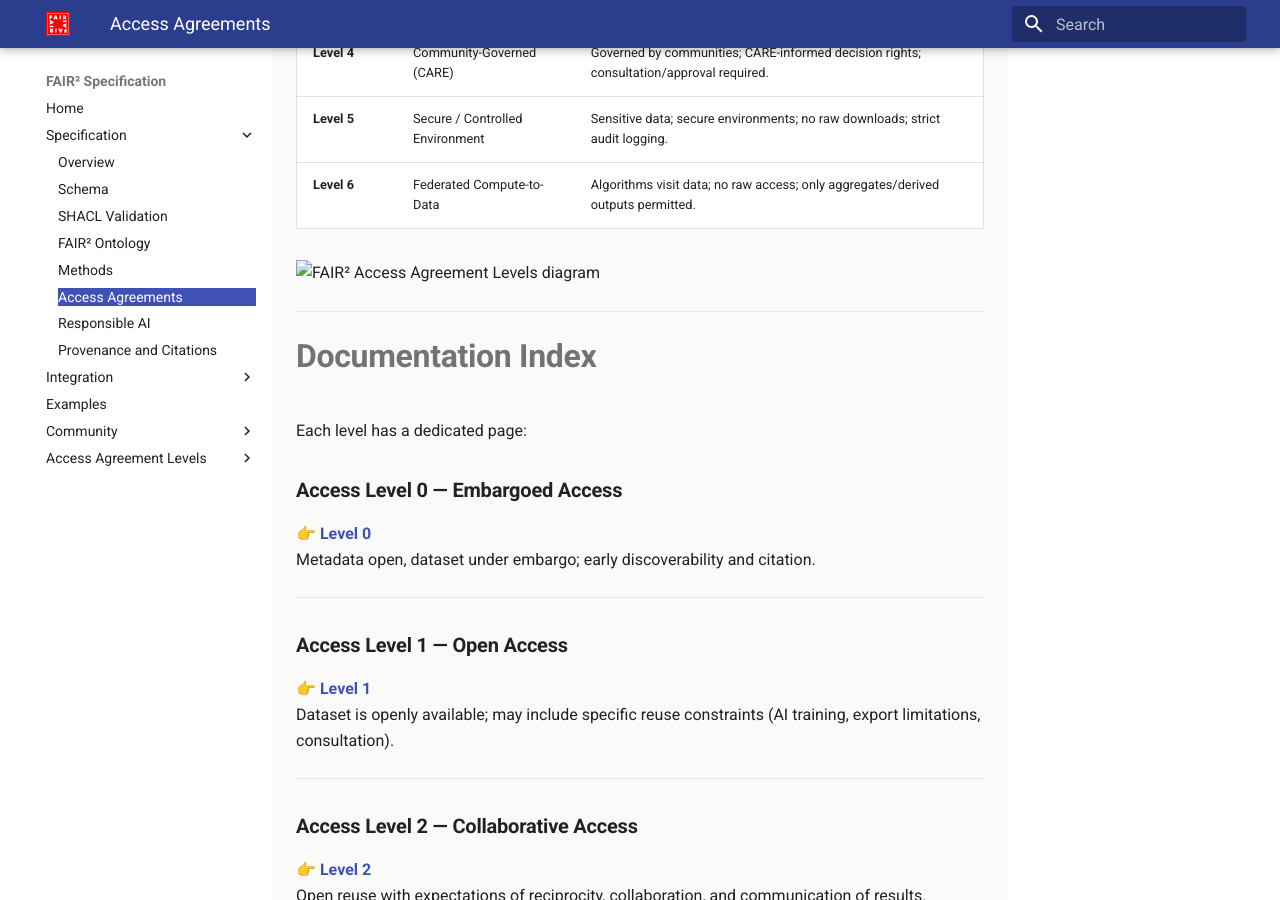
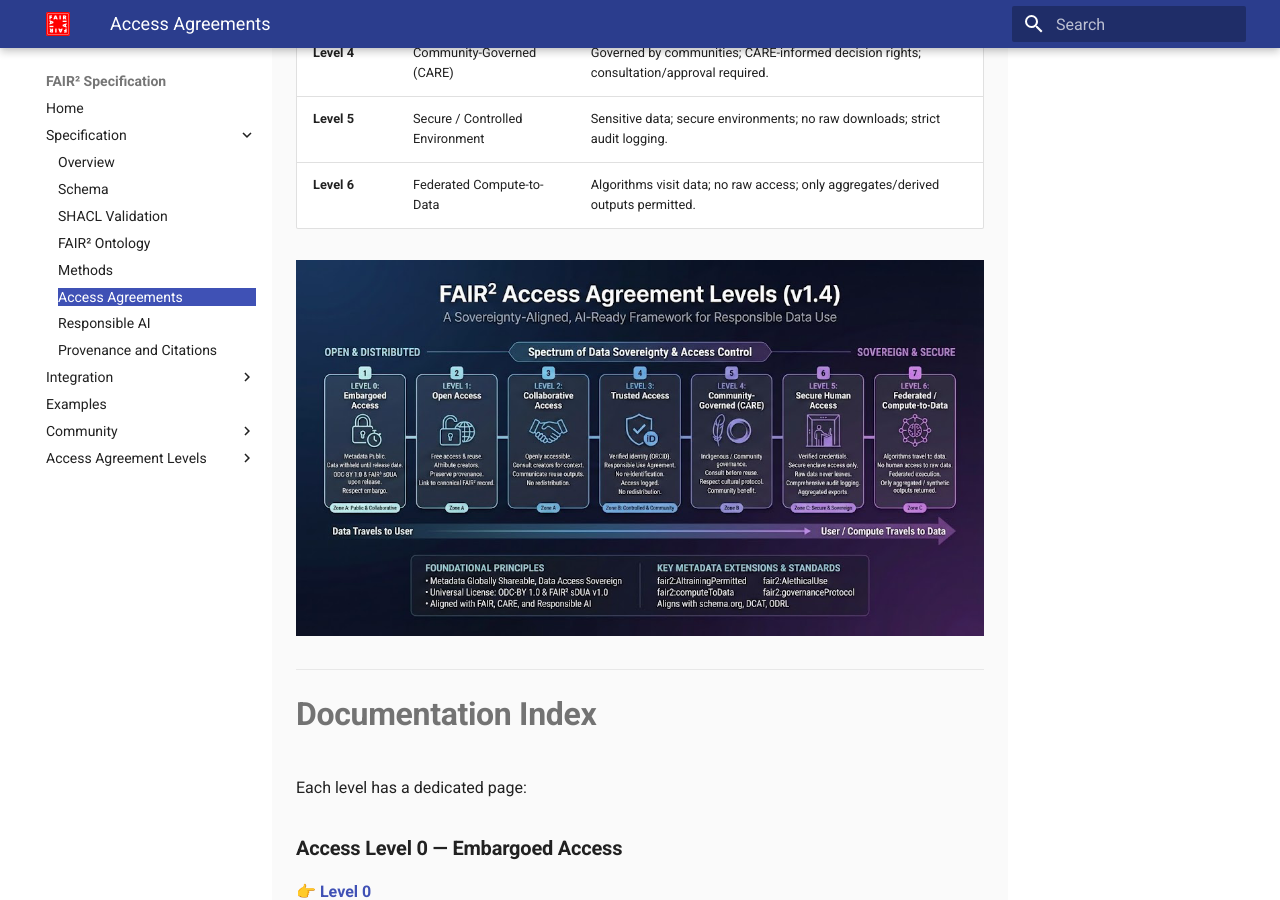
Before and after one commit to fair-squared/fair2-spec, an MkDocs documentation site: the page built from docs/specification/access-agreements.md, in a window 1280 px wide and 900 px high, scrolled down 952 px. Built offline with MkDocs 1.6.1 and Material for MkDocs 9.7.7, drawn with Linux system fonts in a browser that asks for light colours.

Commit message:
correct image location

```diff
--- a/docs/specification/access-agreements.md
+++ b/docs/specification/access-agreements.md
@@ -26,7 +26,7 @@ Each level builds on earlier ones, adding stronger governance, identity, environ
 | **Level 5** | Secure / Controlled Environment | Sensitive data; secure environments; no raw downloads; strict audit logging. |
 | **Level 6** | Federated Compute-to-Data | Algorithms visit data; no raw access; only aggregates/derived outputs permitted. |
 
-![FAIR² Access Agreement Levels diagram](../images/access-levels-diagram.png)
+![FAIR² Access Agreement Levels diagram](../assets/images/access-levels-diagram.png)
 
 
 ---
```
